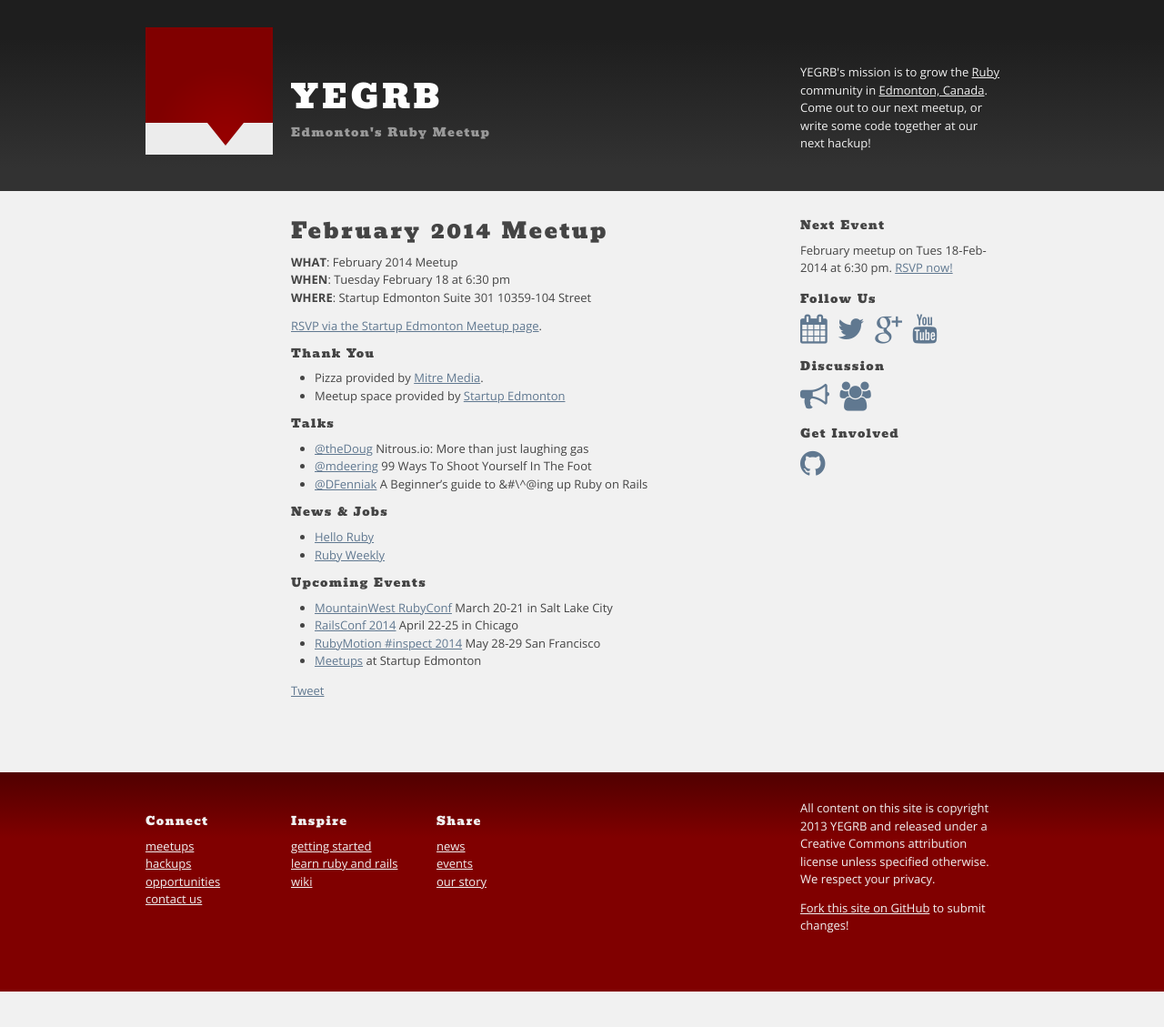
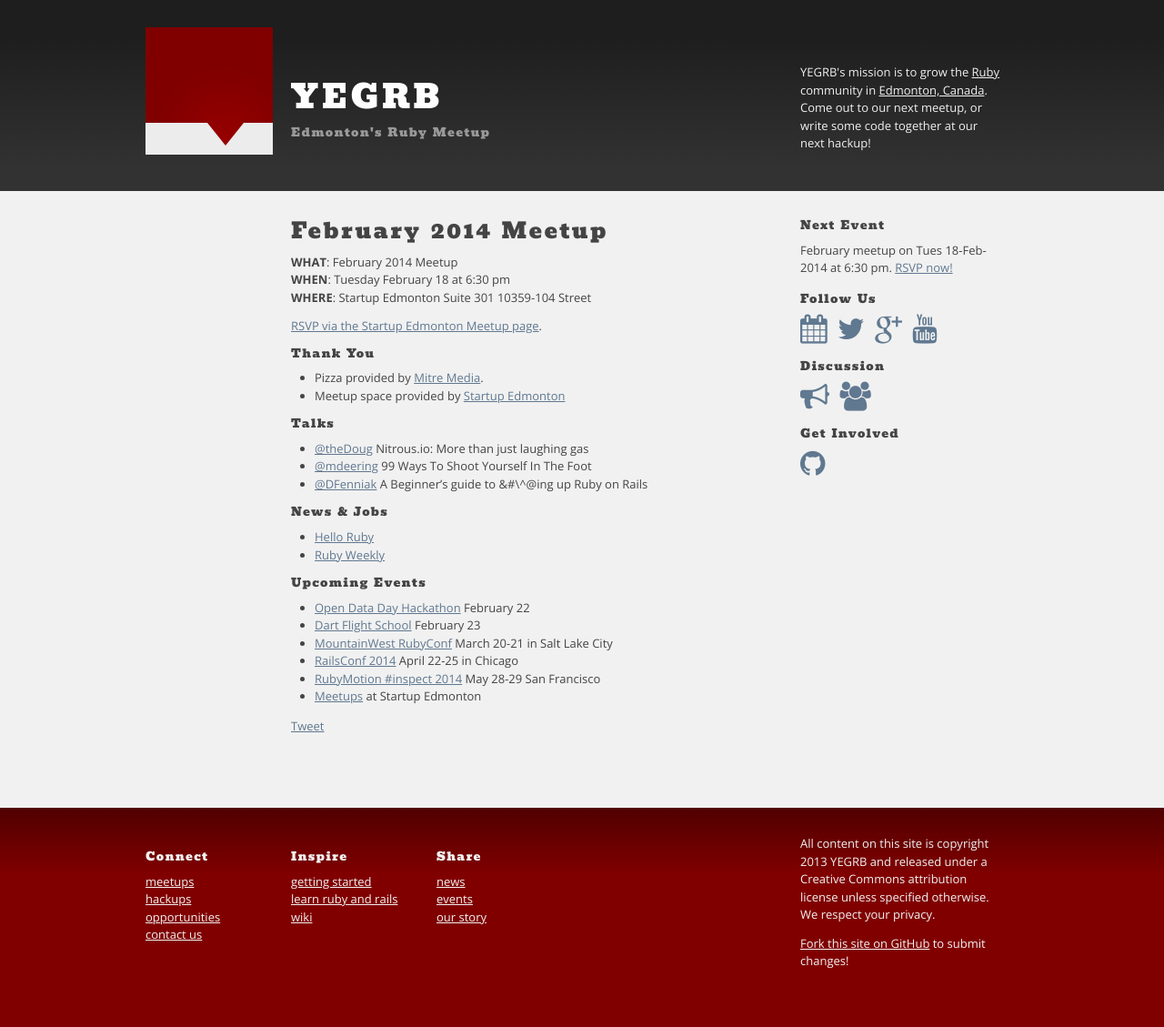
Before and after one commit to yegrb/yegrb.github.io, a Jekyll site: the page built from _posts/2014-02-18-Feb-Meetup.markdown, in a window 1280 px wide. Shown: the whole page at 91% size. Built offline with Jekyll 4.4.1, drawn with Linux system fonts in a browser that asks for light colours; nearby versions of some CDN libraries; Markdown is read by kramdown in place of the engine named in the settings; comment, search, counter and statistics services are not loaded; before the commit the page ends 1090 px from its top, so only the background shows below that.

Commit message:
open data day & dart flight school

```diff
--- a/_posts/2014-02-18-Feb-Meetup.markdown
+++ b/_posts/2014-02-18-Feb-Meetup.markdown
@@ -28,6 +28,8 @@ category: meetups
 
 ## Upcoming Events
 
+* [Open Data Day Hackathon](http://www.epl.ca/odd2014) February 22
+* [Dart Flight School](http://www.meetup.com/startupedmonton/events/160441582/) February 23
 * [MountainWest RubyConf](http://mtnwestrubyconf.org/) March 20-21 in Salt Lake City
 * [RailsConf 2014](http://www.railsconf.com/) April 22-25 in Chicago
 * [RubyMotion #inspect 2014](http://www.rubymotion.com/conference/2014/) May 28-29 San Francisco
```
